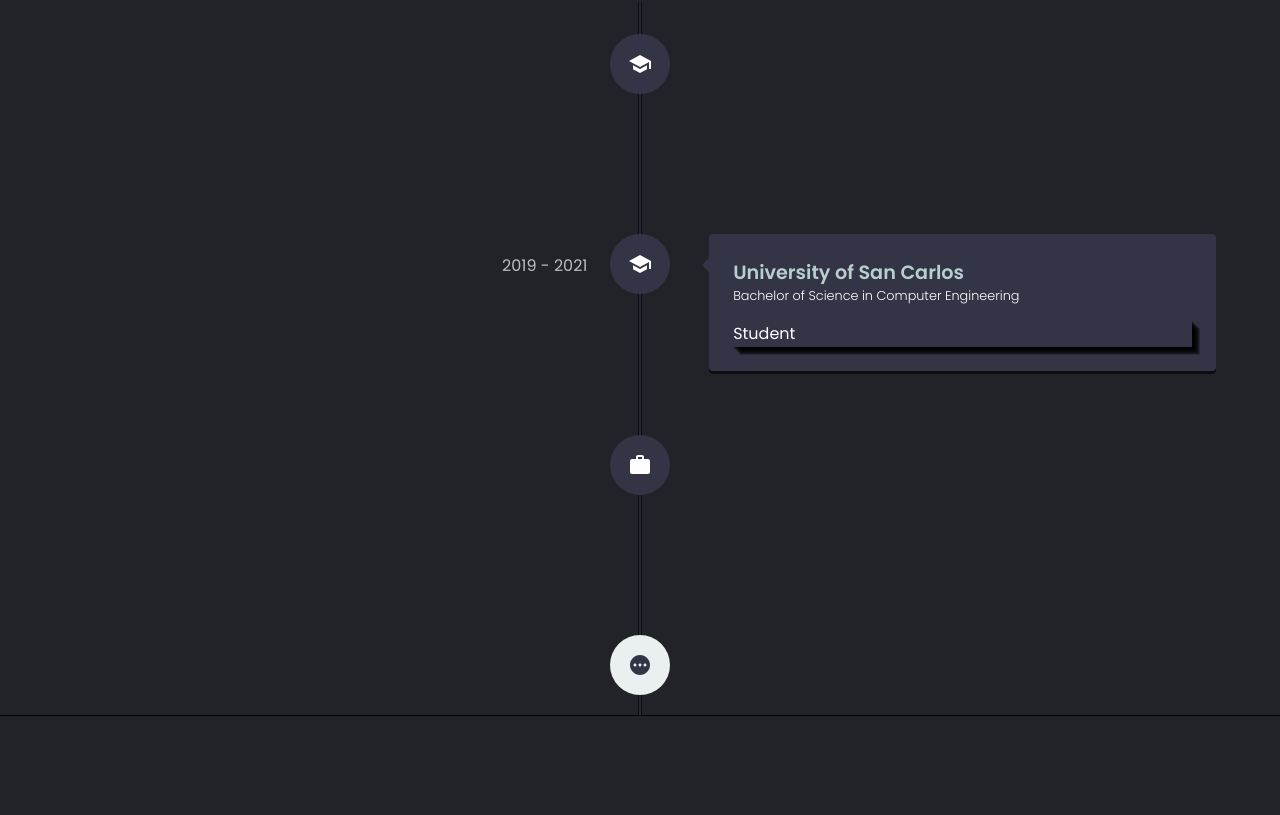
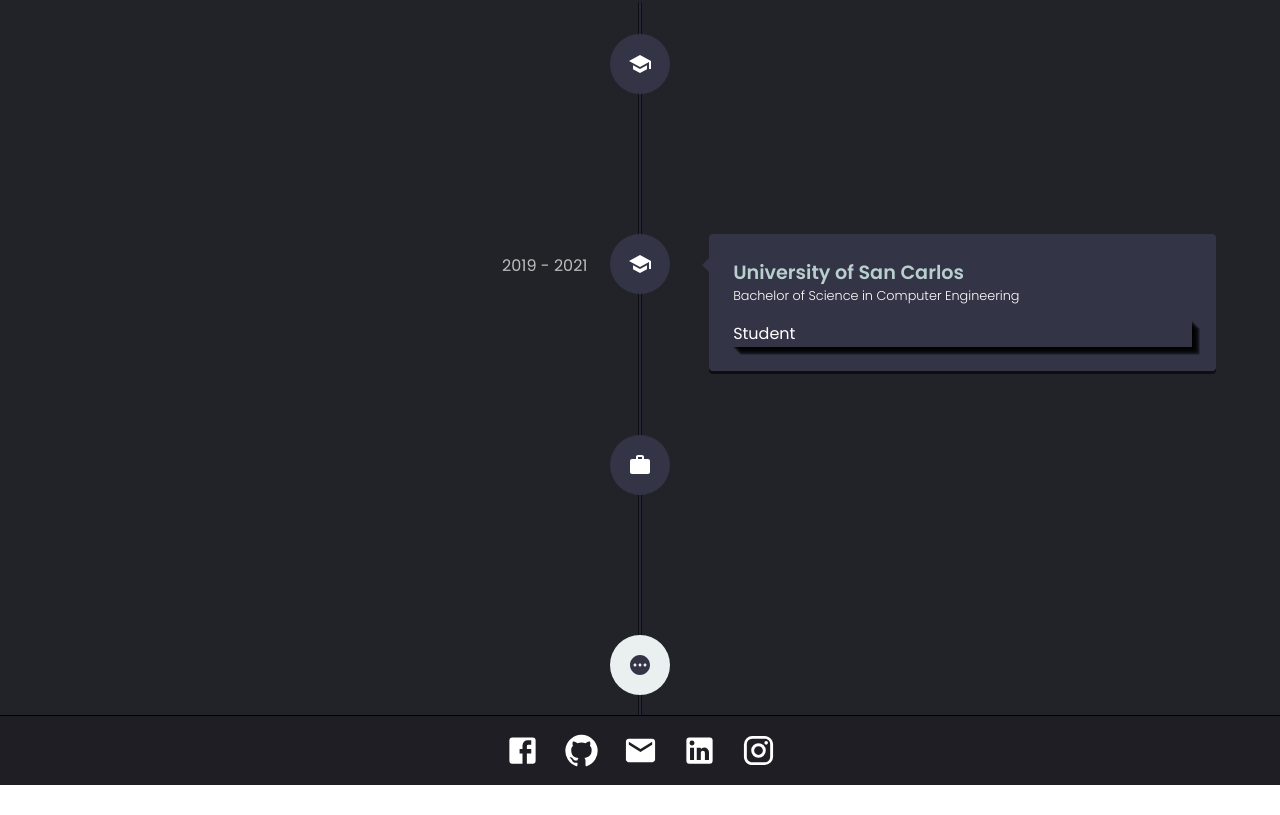
Before and after one commit to gengocodes/gengo-bit, a React (Create React App) app: page / in a window 1280 px wide. Shown: the part 3761-4576 px from the top of the page. After the commit the page ends 4546 px from the top, so only its background shows below. Built offline with nearby package versions, Linux system fonts and the light colour scheme.

Commit message:
finalize layout - added contacts

```diff
--- a/src/App.css
+++ b/src/App.css
@@ -12,7 +12,10 @@
 .App {
   background-image: url("./assets/mooning-1920x1080.png");
 }
-
+#cursor {
+  z-index: 99999;
+  position: absolute;
+}
 #home {
   position: relative;
   z-index: 0;
--- a/src/App.jsx
+++ b/src/App.jsx
@@ -7,6 +7,7 @@
 import Slideshow from "./components/Slideshow/Slideshow";
 import Slideshow2 from "./components/Slideshow/Slideshow2";
 import Timeline from "./components/Timeline/Timeline";
+import Cursor from "./components/Cursor/Cursor";
 import "./App.css";
 import "animate.css";
 import { ParallaxProvider, Parallax } from "react-scroll-parallax";
@@ -21,6 +22,7 @@
   return (
     <div className="App">
       <Arrow />
+      <Cursor id="cursor" />
 
       <ParallaxProvider>
         <section ref={homeSectionRef} id="home">
--- a/src/components/Contact/Contact.css
+++ b/src/components/Contact/Contact.css
@@ -1,6 +1,21 @@
 .contact {
-  height: 100px;
+  height: 70px;
   width: 100vw;
   border-top: 1px solid black;
-  background-color: #222229;
+  background-color: #1e1e24;
+  display: flex;
+  position: relative;
 }
+.contact-cont1 {
+  height: 100%;
+  width: 100vw;
+  display: flex;
+  justify-content: center;
+  align-items: center;
+  color: white;
+  gap: 3vh;
+}
+.logo:hover {
+  color: #7f8caa;
+  cursor: pointer;
+}
--- a/src/components/Contact/Contact.jsx
+++ b/src/components/Contact/Contact.jsx
@@ -1,10 +1,21 @@
 import React from "react";
 import "./Contact.css";
+import GitHubIcon from "@mui/icons-material/GitHub";
+import FacebookIcon from "@mui/icons-material/Facebook";
+import InstagramIcon from "@mui/icons-material/Instagram";
+import LinkedInIcon from "@mui/icons-material/LinkedIn";
+import EmailIcon from "@mui/icons-material/Email";
 
 function Contact() {
   return (
     <div className="contact ">
-      <div className="cont1"></div>
+      <div className="contact-cont1">
+        <FacebookIcon fontSize="large" className="logo" />
+        <GitHubIcon fontSize="large" className="logo" />
+        <EmailIcon fontSize="large" className="logo" />
+        <LinkedInIcon fontSize="large" className="logo" />
+        <InstagramIcon fontSize="large" className="logo" />
+      </div>
     </div>
   );
 }
--- a/src/components/Welcome/Welcome.jsx
+++ b/src/components/Welcome/Welcome.jsx
@@ -3,7 +3,6 @@
 import paul_pic2 from "../../assets/paul_mob_pic.png";
 import paul_pic from "../../assets/paul-huge-pic.png";
 
-import Cursor from "./Cursor/Cursor";
 import Header from "../Header/Header";
 
 function Welcome() {
@@ -80,7 +79,7 @@
           projectsSectionRef={projectsSectionRef}
           contactSectionRef={contactSectionRef}
         />
-        <Cursor />
+
         <img
           src={isMobile ? paul_pic : paul_pic2}
           className="paul_pic"
```
Also changed, not shown: src/components/Cursor/Cursor.jsx (renamed from src/components/Welcome/Cursor/Cursor.jsx).
